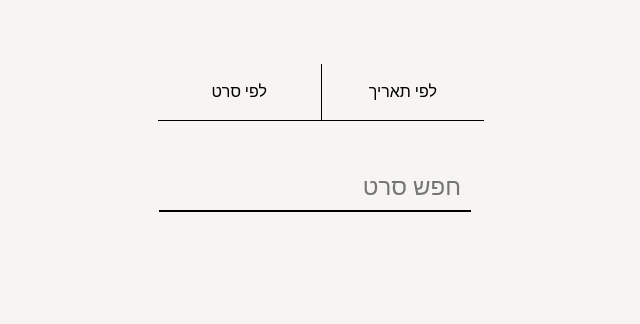
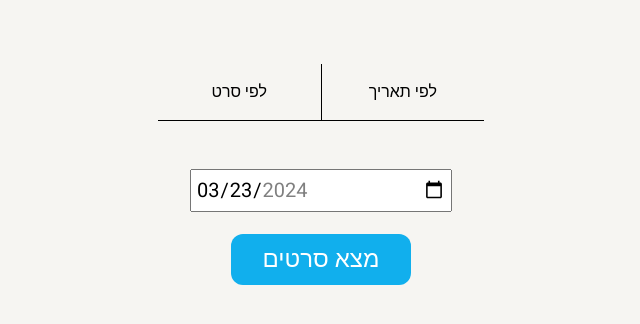
Before and after one commit to nirkog/filmby, a Flask app: page / in a window 1280 px wide. Shown: the part 212-536 px from the top of the page, without its empty margins (319-959 px from the left). Run offline with Flask 3, Linux system fonts and the light colour scheme; data that the repository does not hold is empty.

Commit message:
Improved

```diff
--- a/src/server/static/css/index.css
+++ b/src/server/static/css/index.css
@@ -201,27 +201,36 @@ body {
 	.film:not(.mobile) {
 		display: none;
 	}
+
 	.film {
 		display: block;
 		height: 450px;
 		text-overflow: ellipsis;
 		text-align: center;
 	}
+
 	.film img {
 		width: 90%;
 		max-height: 50%;
 		padding: 0;
 	}
+
 	.mobile {
 		display: block;
 	}
+
 	.film-header {
 		font-size: 1.5rem;
 	}
+
 	.film-description {
 		font-size: 1.2rem;
 		text-overflow: ellipsis;
 		overflow: hidden;
 		max-height: 130px;
 	}
+
+	#view_menu {
+		width: 100%;
+	}
 }
--- a/src/server/static/javascript/index.js
+++ b/src/server/static/javascript/index.js
@@ -111,10 +111,6 @@ async function load_films() {
 }
 
 async function on_load() {
-	// @TODO: Remove this
-	const search_input = document.querySelector("#film_search_input");
-	search_input.focus();
-
 	load_state();
 	await load_films();
 }
--- a/src/server/templates/index.html
+++ b/src/server/templates/index.html
@@ -32,11 +32,11 @@
 			</div>
 
 			<div id="view_menu">
-				<div data-view-id="by_date_view">לפי תאריך</div>
-				<div data-view-id="by_film_view" class="selected">לפי סרט</div>
+				<div data-view-id="by_date_view" class="selected">לפי תאריך</div>
+				<div data-view-id="by_film_view">לפי סרט</div>
 			</div>
 
-			<div id="by_date_view" class="view">
+			<div id="by_date_view" class="view selected">
 				<div id="date-search-form">
 					<!--<input type="text" id="town_input" placeholder="עיר" value="Tel Aviv" disabled /> <br>-->
 					<input type="date" id="date_input" min="{{ min_date }}" max="{{ max_date }}" value="{{ min_date }}"/> <br>
@@ -46,7 +46,7 @@
 				<div id="films"></div>
 			</div>
 
-			<div id="by_film_view" class="view selected">
+			<div id="by_film_view" class="view">
 				<div id="film-search-form">
 					<input type="text" id="film_search_input" placeholder="חפש סרט"/>
 					<div id="film_autocomplete_container"></div>
```
